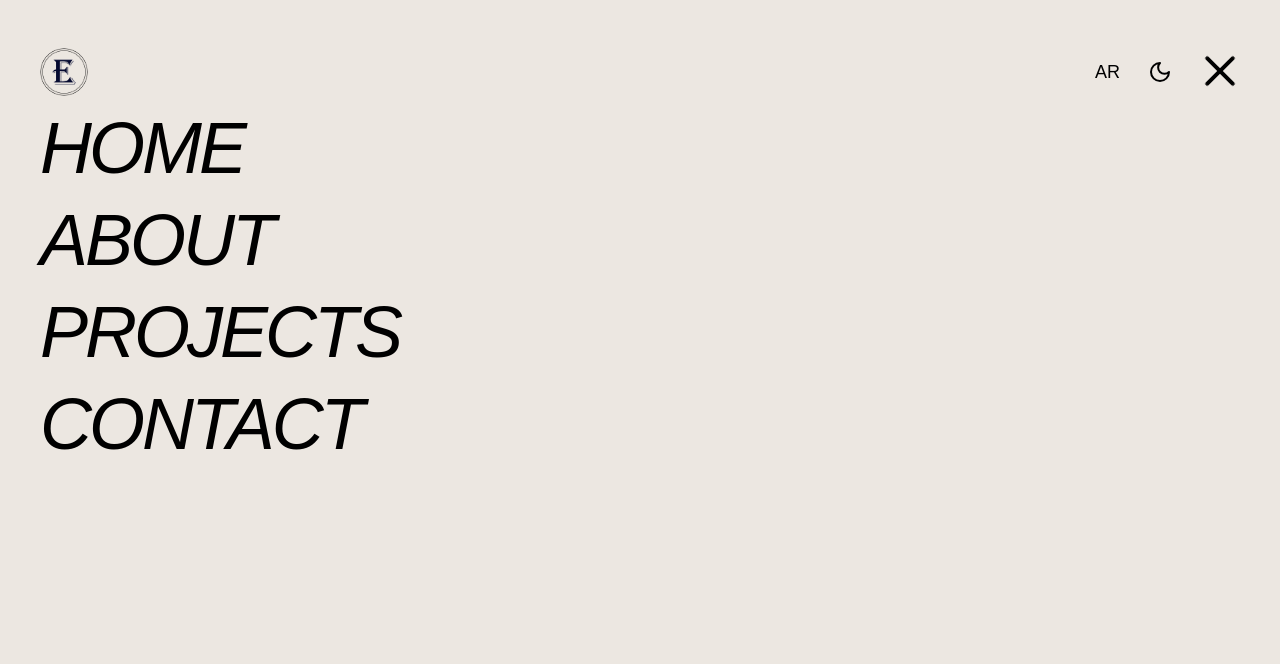
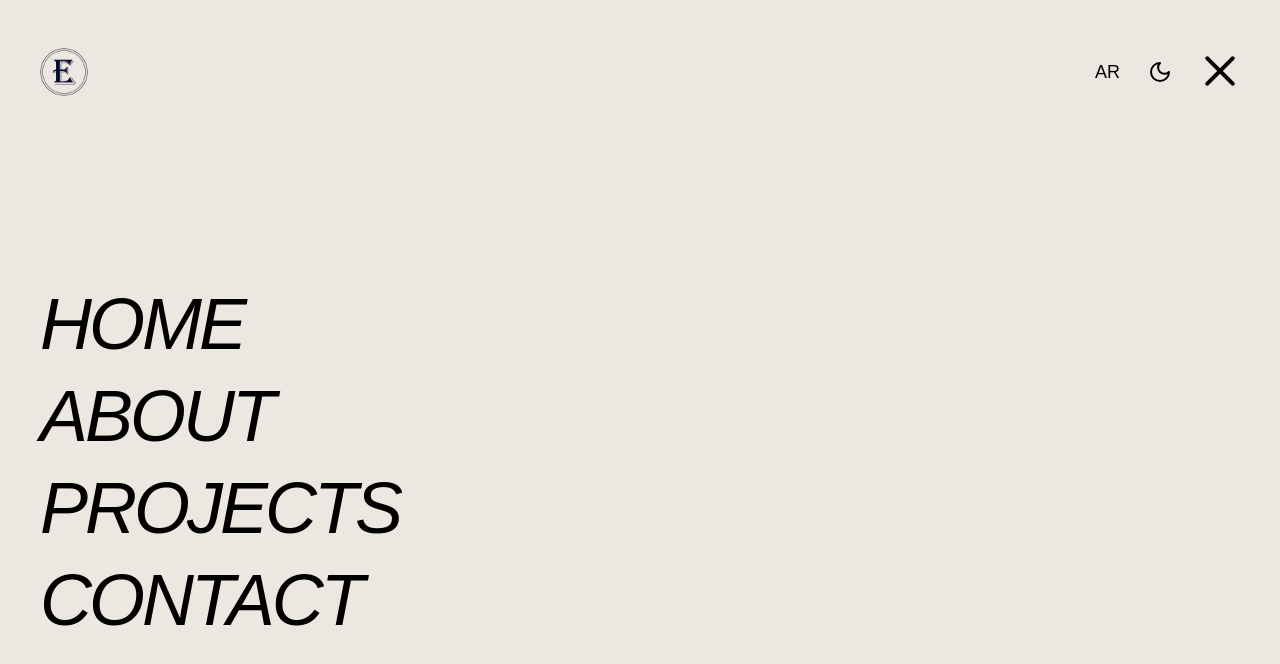
Before and after one commit to EyadOmar/myPortfolio, a React (Vite) app: page / in a window 1280 px wide. Both pictures are taken after a click on the button 1220 px from the left and 72 px from the top of the page. Shown: the top 664 px of the page. Built offline with nearby package versions, Linux system fonts and the light colour scheme.

Commit message:
adjusted nav menu padding

```diff
--- a/package.json
+++ b/package.json
@@ -7,7 +7,8 @@
     "dev": "vite",
     "build": "tsc && vite build",
     "lint": "eslint . --ext ts,tsx --report-unused-disable-directives --max-warnings 0",
-    "preview": "vite preview"
+    "preview": "vite preview",
+    "host": "vite --host"
   },
   "dependencies": {
     "framer-motion": "^10.16.16",
--- a/src/layout/NavMenu.tsx
+++ b/src/layout/NavMenu.tsx
@@ -14,7 +14,7 @@ function NavMenu() {
           animate={{ x: 0, opacity: 1, scale: 1 }}
           exit={{ x: -2000, opacity: 0, scale: 0 }}
           transition={{ duration: 0.5, ease: 'backInOut' }}
-          className=" absolute z-10 inset-0 pt-28 px-10 tracking-[-3px] flex flex-col  gap-5 text-5xl lg:text-7xl uppercase italic transition-colors"
+          className=" absolute z-10 inset-0 pt-36 lg:pt-72 px-10 tracking-[-3px] flex flex-col  gap-5 text-5xl lg:text-7xl uppercase italic transition-colors"
         >
           <motion.a whileHover={linksHover} href="/">
             {t('home')}
--- a/src/layout/PageHeader.tsx
+++ b/src/layout/PageHeader.tsx
@@ -78,7 +78,7 @@ function PageHeader() {
         </button>
         <button
           onClick={darkHandler}
-          className="mx-5 lg:mx-7 outline-none"
+          className="mx-5 lg:mx-7 outline-none border-none"
           title={t('theme')}
         >
           {isDark ? (
```
